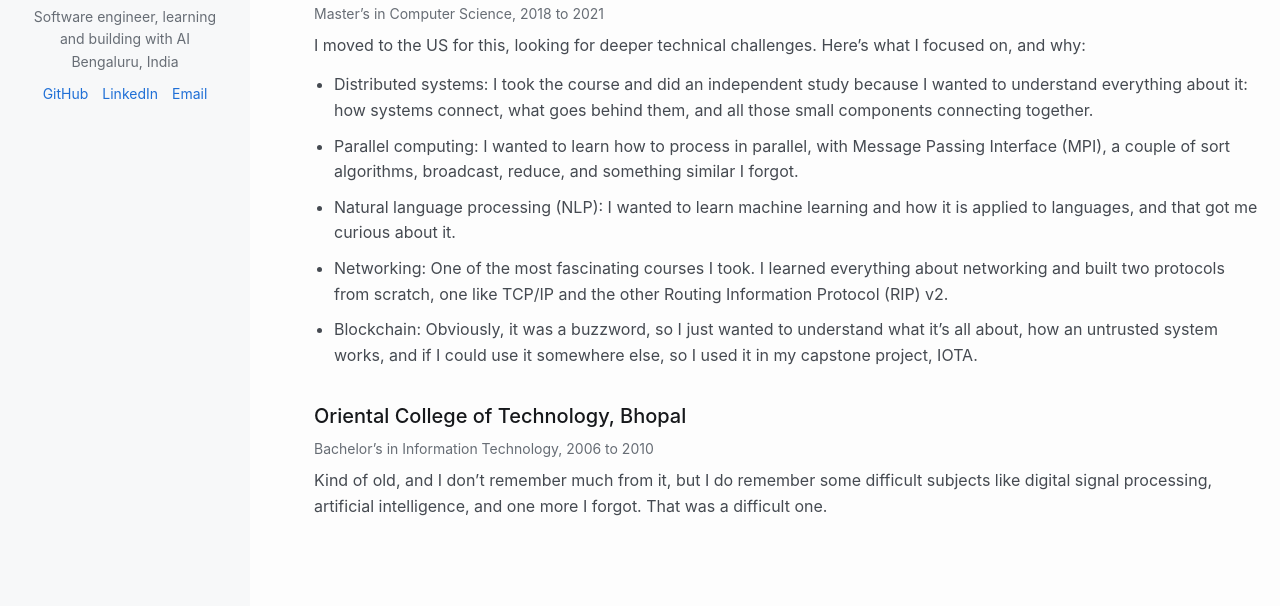
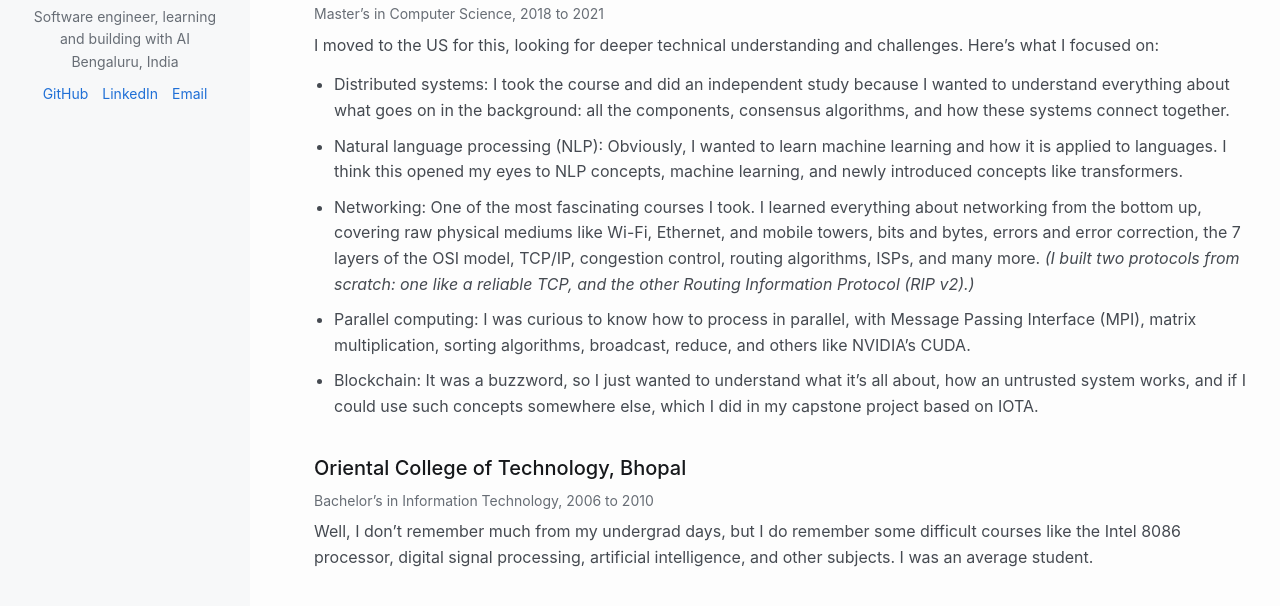
Before and after one commit to sudhir13s/sudhir13s.github.io, an Astro site: page /education in a window 1280 px wide. Shown: the part 190-796 px from the top of the page. Built offline with nearby package versions, Linux system fonts and the light colour scheme; Astro itself is replaced by a stand-in of ours.

Commit message:
feat(content): update Education and Research with the owner's edits

```diff
--- a/src/content/pages/education.md
+++ b/src/content/pages/education.md
@@ -8,16 +8,17 @@ order: 5
 
 *Master's in Computer Science, 2018 to 2021*
 
-I moved to the US for this, looking for deeper technical challenges. Here's what I focused on, and why:
+I moved to the US for this, looking for deeper technical understanding and challenges. Here's what I focused on:
 
-- Distributed systems: I took the course and did an independent study because I wanted to understand everything about it: how systems connect, what goes behind them, and all those small components connecting together.
-- Parallel computing: I wanted to learn how to process in parallel, with Message Passing Interface (MPI), a couple of sort algorithms, broadcast, reduce, and something similar I forgot.
-- Natural language processing (NLP): I wanted to learn machine learning and how it is applied to languages, and that got me curious about it.
-- Networking: One of the most fascinating courses I took. I learned everything about networking and built two protocols from scratch, one like TCP/IP and the other Routing Information Protocol (RIP) v2.
-- Blockchain: Obviously, it was a buzzword, so I just wanted to understand what it's all about, how an untrusted system works, and if I could use it somewhere else, so I used it in my capstone project, IOTA.
+- Distributed systems: I took the course and did an independent study because I wanted to understand everything about what goes on in the background: all the components, consensus algorithms, and how these systems connect together.
+- Natural language processing (NLP): Obviously, I wanted to learn machine learning and how it is applied to languages. I think this opened my eyes to NLP concepts, machine learning, and newly introduced concepts like transformers.
+- Networking: One of the most fascinating courses I took. I learned everything about networking from the bottom up, covering raw physical mediums like Wi-Fi, Ethernet, and mobile towers, bits and bytes, errors and error correction, the 7 layers of the OSI model, TCP/IP, congestion control, routing algorithms, ISPs, and many more. *(I built two protocols from scratch: one like a reliable TCP, and the other Routing Information Protocol (RIP v2).)*
+- Parallel computing: I was curious to know how to process in parallel, with Message Passing Interface (MPI), matrix multiplication, sorting algorithms, broadcast, reduce, and others like NVIDIA's CUDA.
+- Blockchain: It was a buzzword, so I just wanted to understand what it's all about, how an untrusted system works, and if I could use such concepts somewhere else, which I did in my capstone project based on IOTA.
+
 
 ## Oriental College of Technology, Bhopal
 
 *Bachelor's in Information Technology, 2006 to 2010*
 
-Kind of old, and I don't remember much from it, but I do remember some difficult subjects like digital signal processing, artificial intelligence, and one more I forgot. That was a difficult one.
+Well, I don't remember much from my undergrad days, but I do remember some difficult courses like the Intel 8086 processor, digital signal processing, artificial intelligence, and other subjects. I was an average student.
--- a/src/content/pages/research.md
+++ b/src/content/pages/research.md
@@ -4,10 +4,10 @@ navLabel: Research
 order: 4
 ---
 
-I'm drawn to the research side of AI as well, not just the engineering, and I'm moving toward applied AI. Right now I'm most curious about:
+I'm drawn to the research side of AI as well, not just the engineering, and I'm trying to slowly move towards applied AI. Right now, I'm most curious about:
 
 - Voice models
 - Image and video models, including diffusion
 - World models
 
-I read papers and model architectures to keep myself up to date. In the future, I might write some white papers based on what I learn.
+I read papers, watch a lot of recent talks and courses, and follow many AI researchers to keep myself up to date.
```
